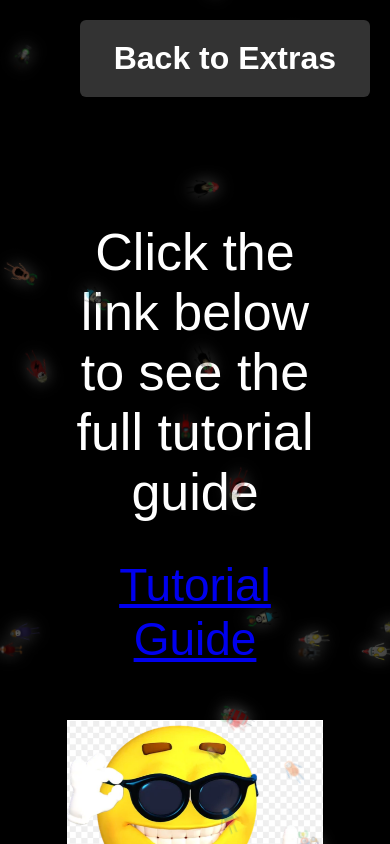
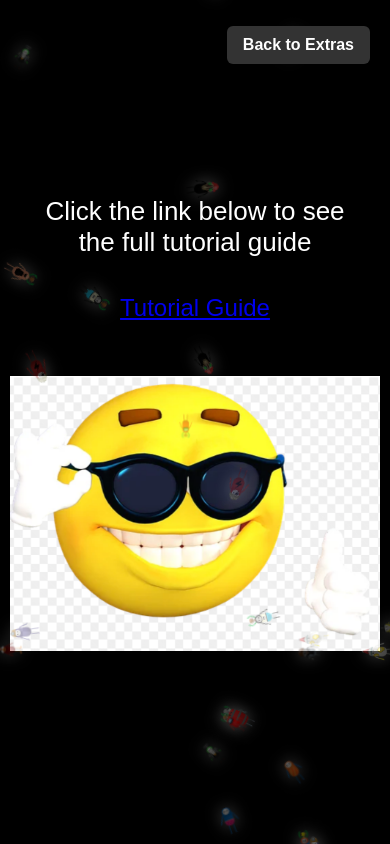
Before and after one commit to lolbeans-wiki/lolbeans-wiki.github.io, a plain HTML site: page minecraft-editor.html in a window 390 px wide. Drawn offline with Linux system fonts and the light colour scheme.

Commit message:
mobile fix

```diff
--- a/css/styles.css
+++ b/css/styles.css
@@ -2772,3 +2772,41 @@ body::before {
     font-size: 32px;
     padding: 20px 34px;
 }
+@media (max-width: 768px) {
+    html, body {
+        max-width: 100%;
+        overflow-x: hidden;
+    }
+
+    * {
+        box-sizing: border-box;
+    }
+
+    .tutorial-center p, h1, h2 {
+        font-size: 26px !important;
+        padding: 0 15px;
+    }
+
+    .tutorial-center a {
+        font-size: 24px !important;
+    }
+
+    button, .back-button-top, nav a, .tab {
+        max-width: 90vw;
+        white-space: normal;
+        word-wrap: break-word;
+        font-size: 16px !important;
+        padding: 10px 16px !important;
+        margin: 6px auto;
+    }
+
+    nav, .tabs, .button-group, .row {
+        flex-wrap: wrap !important;
+        justify-content: center !important;
+    }
+
+    img, table {
+        max-width: 95vw !important;
+        height: auto !important;
+    }
+}
```
